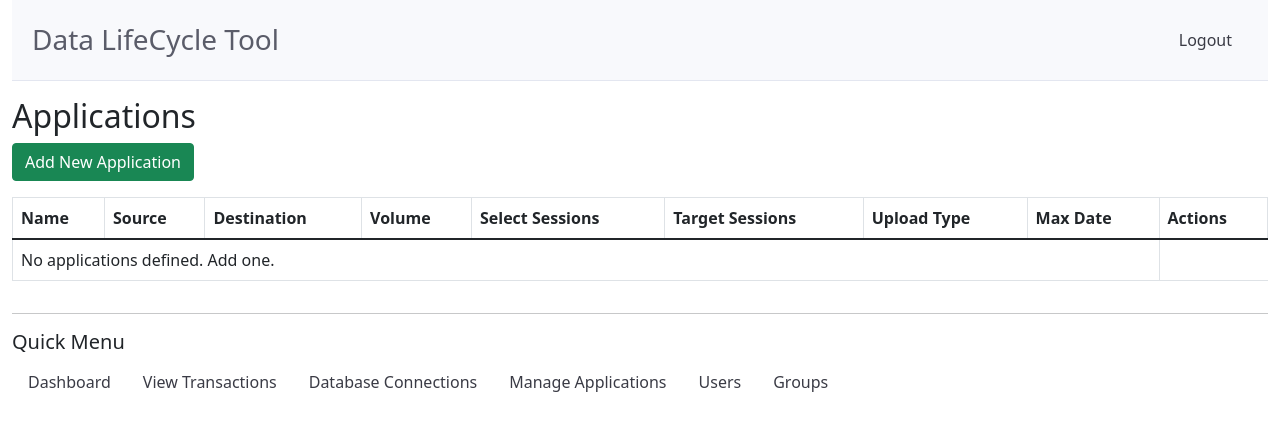
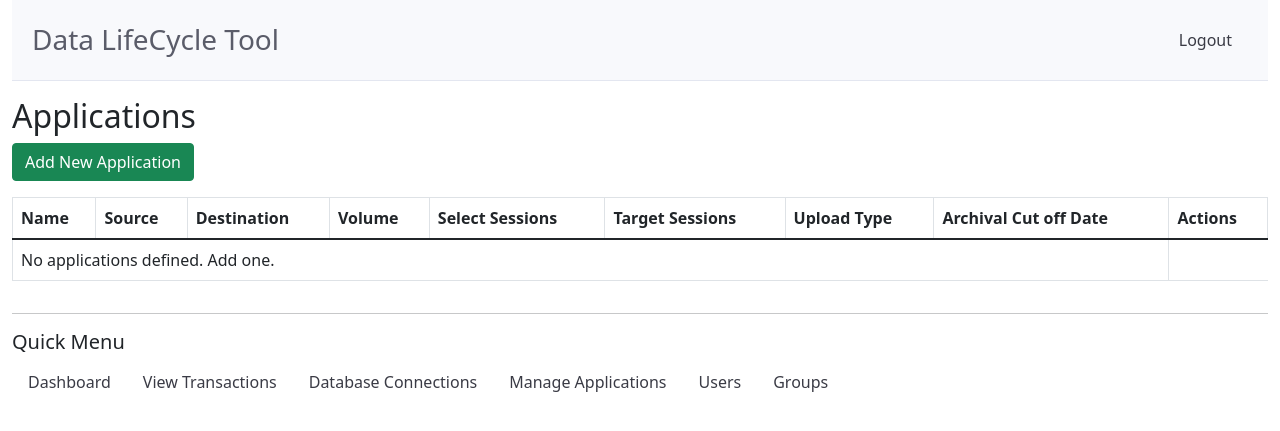
Before and after one commit to khaliduae08/Archival_Tool, a Django app: page /applications/ in a window 1280 px wide. Shown: the top 431 px of the page. Run offline with Django 4.2, Linux system fonts and the light colour scheme; the visitor is signed in with stand-in values (Sample User, id 1); data that the repository does not hold is empty; some libraries are stand-ins or nearby versions.

Commit message:
Archival cutoff date

```diff
--- a/archival/templates/archival/application_list.html
+++ b/archival/templates/archival/application_list.html
@@ -13,7 +13,7 @@
             <th>Select Sessions</th>
             <th>Target Sessions</th>
             <th>Upload Type</th>
-            <th>Max Date</th>
+            <th>Archival Cut off Date</th>
             <th>Actions</th>
         </thead>
     <tbody>
```
